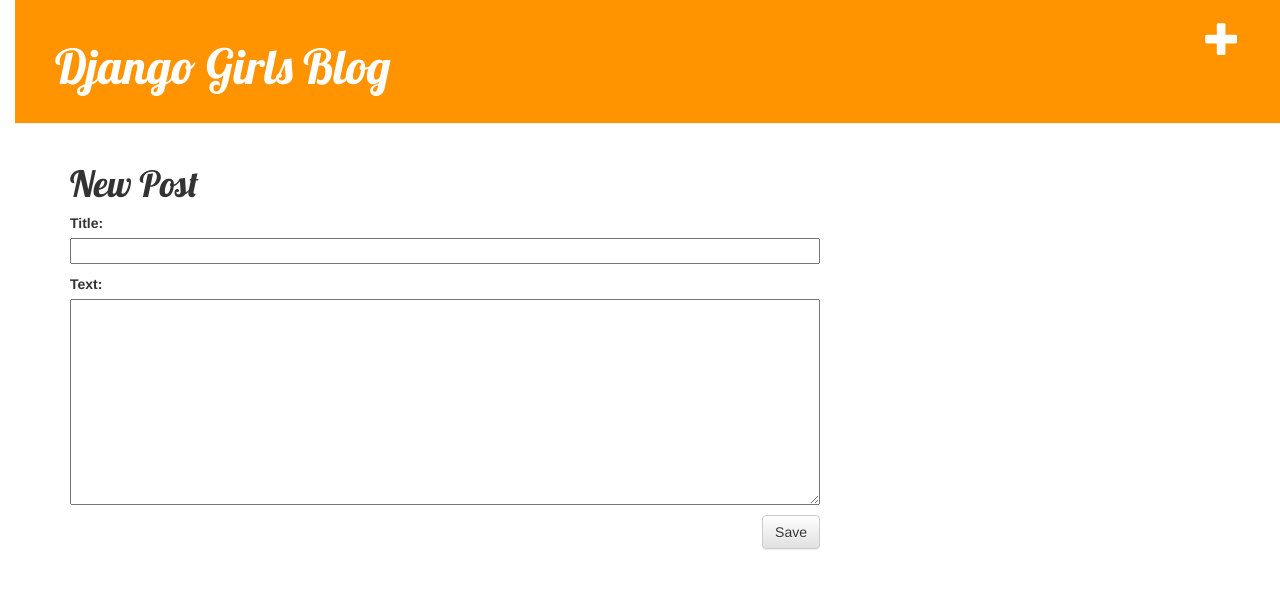
After one commit to cintyaAguirre/-my-first-blog, a Django app: page /post/new/ in a window 1280 px wide. The commit adds this page. Shown: the top 589 px of the page. Run offline with Django 3.2, Linux system fonts and the light colour scheme; some libraries are stand-ins or nearby versions.

Commit message:
Añadida funcionalidad de nuevo post y edición de post

```diff
--- /dev/null
+++ b/blog/forms.py
@@ -0,0 +1,8 @@
+from django import forms
+from .models import Post
+
+class PostForm(forms.ModelForm):
+
+	class Meta:
+		model = Post
+		fields = ('title', 'text',)
--- a/blog/templates/blog/base.html
+++ b/blog/templates/blog/base.html
@@ -16,7 +16,11 @@
 	</head>
 	<body>
 		<div class="page-header">
+			<a	href="{% url 'blog.views.post_new' %}" class="top-menu" >
+				<span class="glyphicon glyphicon-plus">
+			</a>
 			<h1><a href="">Django Girls Blog</a></h1>
+
 		</div>
 
 		<div class="content	container">
--- a/blog/templates/blog/post_detail.html
+++ b/blog/templates/blog/post_detail.html
@@ -4,7 +4,12 @@
 	<div class="post">
 		{% if post.published_date%}
 			<div class="date">
+			{% if post.published_date %}
 				{{ post.published_date }}
+			{% endif %}
+			<a	class="btn btn-default"	href="{% url 'post_edit' pk=post.pk	%}">
+				<span class="glyphicon glyphicon-pencil">
+			</a>
 			</div>
 		{% endif %}
 		<h1>{{ post.title }}</h1>
--- /dev/null
+++ b/blog/templates/blog/post_edit.html
@@ -0,0 +1,9 @@
+{% extends 'blog/base.html' %}
+
+{% block content %}
+	<h1>New Post</h1>
+	<form method="POST" class="post-form">{% csrf_token %}
+		{{ form.as_p }}
+		<button type="submit" class="save btn btn-default">Save</button>
+	</form>
+{% endblock content %}
--- a/blog/urls.py
+++ b/blog/urls.py
@@ -2,6 +2,8 @@ from django.conf.urls import include, url
 from . import views
 
 urlpatterns = [
-	url(r'^$',views.post_list),
-	url(r'^post/(?P<pk>[0-9]+)/$',views.post_detail),
+	url(r'^$', views.post_list),
+	url(r'^post/(?P<pk>[0-9]+)/$', views.post_detail),
+	url(r'^post/new/$', views.post_new, name = 'post_new'),
+	url(r'^post/(?P<pk>[0-9]+)/edit/$',	views.post_edit, name='post_edit'),
 ]
--- a/blog/views.py
+++ b/blog/views.py
@@ -1,14 +1,44 @@
 from django.shortcuts import render, get_object_or_404
 from .models import Post
+from .forms import PostForm
 from django.utils import timezone
+from django.shortcuts import redirect
 
 def post_list(request):
 	posts = Post.objects.filter(published_date__lte=timezone.now()).order_by('published_date')
 	return render(request, 'blog/post_list.html',{'posts' : posts})
 
 def post_detail(request,pk):
-	post = get_object_or_404(Post,pk=pk)
-	return render(request,'blog/post_detail.html',{'post' : post})
+	post = get_object_or_404(Post, pk=pk)
+	return render(request, 'blog/post_detail.html', {'post' : post})
+
+def post_new(request):
+	if request.method == "POST" :
+		form = PostForm(request.POST)
+		if form.is_valid():
+			post = form.save(commit=False)
+			post.author = request.user
+			post.published_date = timezone.now()
+			post.save()
+			return redirect('blog.views.post_detail', pk = post.pk)
+
+	else :
+		form = PostForm()
+
+	return render(request,'blog/post_edit.html',{'form' : form})
+
+def	post_edit(request, pk):
+	post = get_object_or_404(Post, pk=pk)
+	if request.method == "POST":
+		form = PostForm(request.POST, instance=post)
+		if form.is_valid():
+			post = form.save(commit=False)
+			post.author = request.user
+			post.save()
+		return redirect('blog.views.post_detail', pk=post.pk)
+	else:
+		form = PostForm(instance=post)
+	return	render(request,	'blog/post_edit.html',	{'form': form})
 
 
 # Create your views here.
```
Lines whose indentation alone changed are shown as unchanged.
